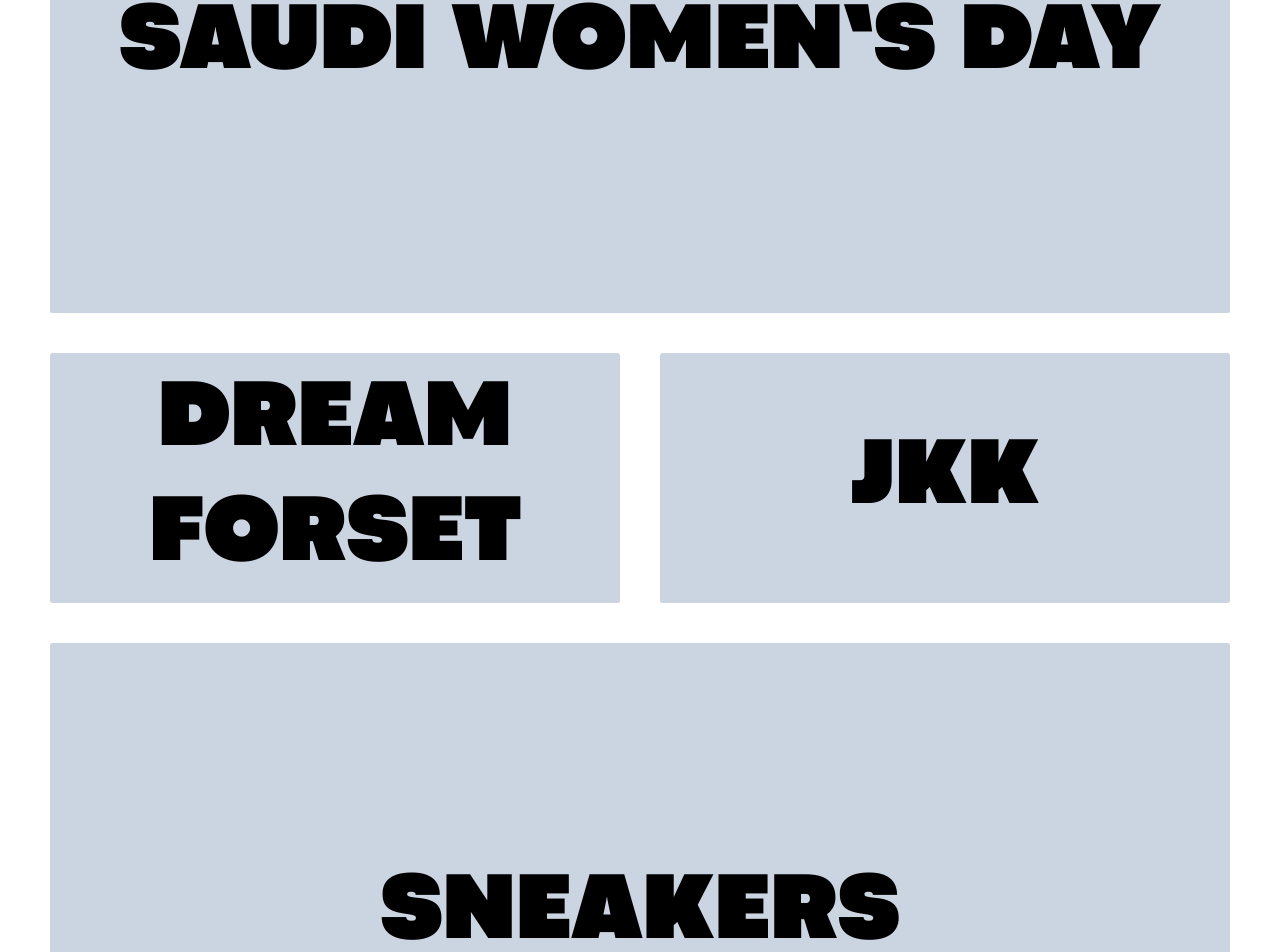
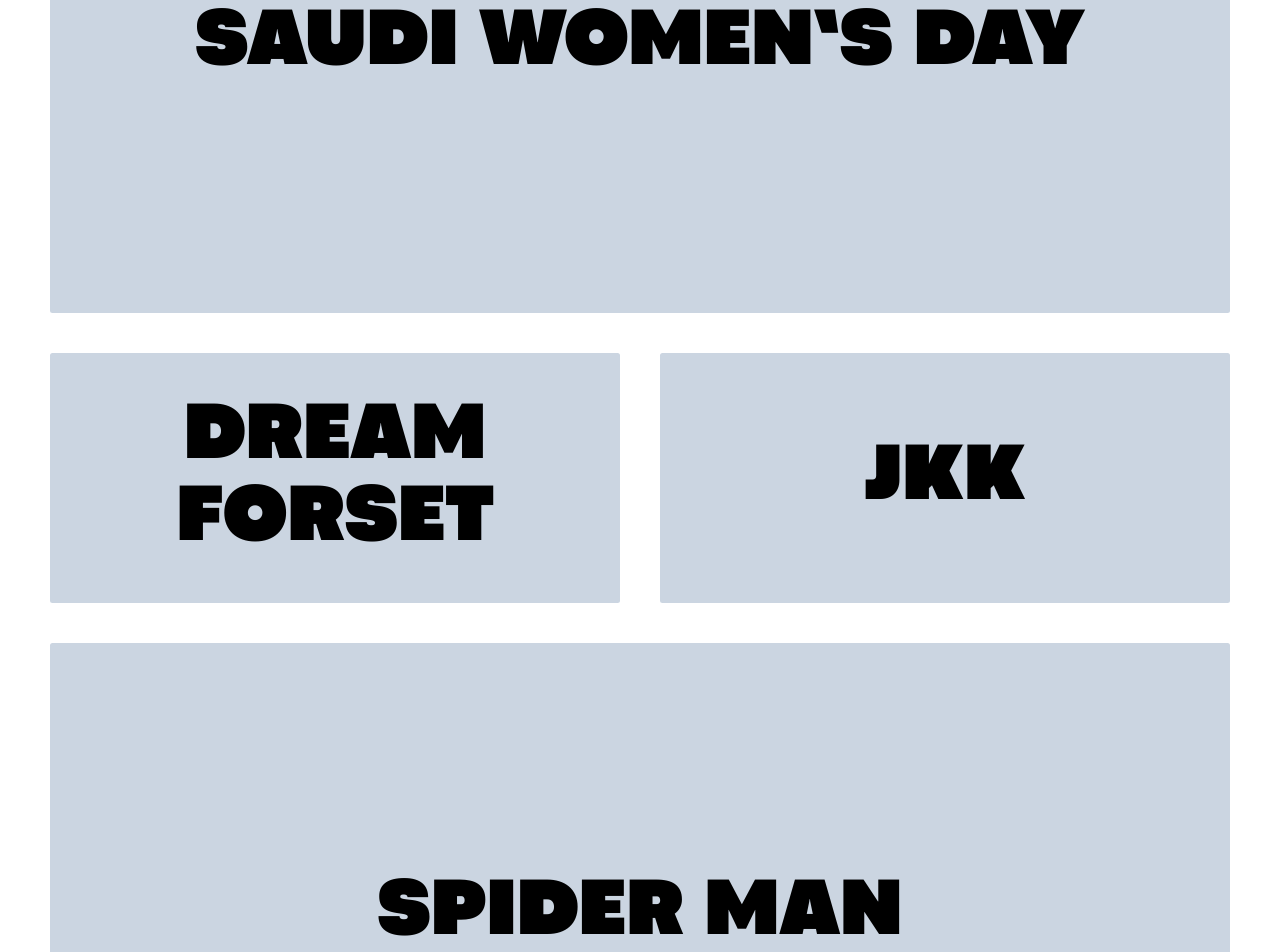
Before and after one commit to omar-fadel/ziad-portfolio, a Next.js app: page / in a window 1280 px wide. Shown: the part 1841-2793 px from the top of the page. Built offline with nearby package versions, Linux system fonts and the light colour scheme.

Commit message:
Enhance components with client-side features and interactivity. Updated Banner to manage video controls, modified Footer links for better accessibility, and improved GridTile with hover effects and routing. Refactored Header for logo navigation and expanded ProjectsGrid with dynamic video previews.

```diff
--- a/src/components/Banner/Banner.tsx
+++ b/src/components/Banner/Banner.tsx
@@ -1,4 +1,6 @@
-import { ReactNode } from 'react';
+'use client';
+
+import { ReactNode, useEffect, useRef } from 'react';
 
 import Header from '../Header';
 import Container from '../Container';
@@ -18,14 +20,28 @@
   videoName,
   children,
 }) => {
+  const videoRef = useRef<HTMLVideoElement>(null);
+  useEffect(() => {
+    const video = videoRef.current;
+    if (video) {
+      video.controls = true;
+    }
+    return () => {
+      if (video) {
+        video.currentTime = 0;
+      }
+    };
+  }, []);
+
   return (
     <Container className="grid">
       <video
+        ref={videoRef}
         className="z-0 col-start-1 row-start-1 h-full w-full object-cover"
         autoPlay
         style={{ height, width }}
-        muted
         loop
+        // controls
         id={id}
       >
         <source src={`/videos/${videoName}.mp4`} />
--- a/src/components/Footer/index.tsx
+++ b/src/components/Footer/index.tsx
@@ -35,7 +35,16 @@
               width={21}
               height={21}
             />
-            <h3>Instagram</h3>
+            <Link
+              href={
+                'https://www.instagram.com/ziadmagdyanimationz?igsh=cXI4bmQ1N21wb2Jh'
+              }
+              target="_blank"
+            >
+              <h3 className="hover:cursor-pointer hover:text-red-700">
+                Instagram
+              </h3>
+            </Link>
           </div>
           <div className="flex items-center gap-4">
             <Image
@@ -44,7 +53,9 @@
               width={21}
               height={21}
             />
-            <h3>Email</h3>
+            <Link href={'mailto:Ziad.magdy.a1@gmail.com'}>
+              <h3 className="hover:cursor-pointer hover:text-red-700">Email</h3>
+            </Link>
           </div>
         </article>
       </footer>
--- a/src/components/GridTile/index.tsx
+++ b/src/components/GridTile/index.tsx
@@ -1,14 +1,37 @@
+'use client';
+import Link from 'next/link';
+import { useState } from 'react';
+
 interface GridTileProps {
   children: React.ReactNode;
+  HoveredComponent?: React.ReactNode;
   className?: string;
+  link: string;
 }
 
-const GridTile: React.FC<GridTileProps> = ({ className, children }) => {
+const GridTile: React.FC<GridTileProps> = ({
+  className,
+  children,
+  HoveredComponent,
+  link,
+}) => {
+  const [isHovered, setIsHovered] = useState(false);
   return (
     <div
-      className={`flex items-center justify-center overflow-hidden rounded bg-slate-300 ${className}`}
+      className={`relative flex items-center justify-center overflow-hidden rounded bg-slate-300 ${className}`}
+      onMouseOver={() => setIsHovered(true)}
+      onMouseLeave={() => setIsHovered(false)}
     >
-      {children}
+      <Link href={link}>
+        {!isHovered || !HoveredComponent ? children : null}
+        <div
+          className={`absolute inset-0 flex items-center justify-center ${
+            isHovered && HoveredComponent ? 'opacity-100' : 'opacity-0'
+          } transition-opacity duration-300`}
+        >
+          {HoveredComponent}
+        </div>
+      </Link>
     </div>
   );
 };
--- a/src/components/Header/index.tsx
+++ b/src/components/Header/index.tsx
@@ -1,13 +1,16 @@
 'use client';
 
 import Image from 'next/image';
+import Link from 'next/link';
 
 import ContactButton from '../ContactButton';
 
 const Header: React.FC = () => {
   return (
     <header className="flex justify-between p-6">
-      <Image width={43} height={53} alt="logo" src="/images/logo.png" />
+      <Link href="/">
+        <Image width={43} height={53} alt="logo" src="/images/logo.png" />
+      </Link>
       <ContactButton />
     </header>
   );
--- a/src/components/ProjectsGrid/ProjectsGrid.tsx
+++ b/src/components/ProjectsGrid/ProjectsGrid.tsx
@@ -1,21 +1,40 @@
+import Link from 'next/link';
+
 import GridTile from '../GridTile';
 import './projects-grid.css';
 
 const ProjectsGrid: React.FC = () => {
   return (
     <div className="grid grid-cols-4 grid-rows-9 gap-16 p-20">
-      <GridTile className="col-span-3 row-span-2">
+      <GridTile
+        className="col-span-3 row-span-2"
+        link="/high"
+        HoveredComponent={
+          <video
+            width={200}
+            height={540}
+            className="h-full w-full object-cover"
+            autoPlay
+            muted
+            loop
+          >
+            <source src="/videos/high.mp4" />
+            Your browser does not support the video tag.
+          </video>
+        }
+      >
         <h1 className="mx-6 text-center uppercase">High</h1>
       </GridTile>
       <div
         id="transmition"
         className="relative col-span-1 row-span-2 h-[540px] rounded bg-black"
       >
+        <Link href="/transmition">
           <video
             className="h-full w-full"
             autoPlay
-          width={322}
-          height={560}
+            width={1360}
+            height={540}
             muted
             loop
             id="transmition"
@@ -30,24 +49,112 @@
           >
             Transmition
           </p>
+        </Link>
       </div>
-      <GridTile className="col-span-4 row-span-2">
-        <h1 className="mx-6 text-center uppercase">Saudi women’s day</h1>
+      <GridTile
+        link="/swd"
+        className="col-span-4 row-span-2"
+        HoveredComponent={
+          <video
+            width={200}
+            height={540}
+            className="h-full w-full object-cover"
+            autoPlay
+            muted
+            loop
+          >
+            <source src="/videos/Swd.mp4" />
+            Your browser does not support the video tag.
+          </video>
+        }
+      >
+        <h1 className="mx-6 text-center text-8xl uppercase md:text-[82px]">
+          Saudi women’s day
+        </h1>
       </GridTile>
-      <GridTile className="col-span-2 row-span-1">
-        <h1 className="mx-6 text-center uppercase">Dream Forset</h1>
+      <GridTile
+        link="/df"
+        className="col-span-2 row-span-1"
+        HoveredComponent={
+          <video
+            width={1350}
+            height={540}
+            className="h-full w-full object-cover"
+            autoPlay
+            muted
+            loop
+          >
+            <source src="/videos/dreamForest.mp4" />
+            Your browser does not support the video tag.
+          </video>
+        }
+      >
+        <h1 className="mx-6 text-center text-8xl uppercase md:text-[82px]">
+          Dream Forset
+        </h1>
       </GridTile>
-      <GridTile className="col-span-2 row-span-1">
-        <h1 className="mx-6 text-center uppercase">JKK</h1>
+      <GridTile
+        className="col-span-2 row-span-1"
+        link="/jkk"
+        HoveredComponent={
+          <video
+            width={1350}
+            height={540}
+            className="h-full w-full object-cover"
+            autoPlay
+            muted
+            loop
+          >
+            <source src="/videos/jkk.mp4" />
+            Your browser does not support the video tag.
+          </video>
+        }
+      >
+        <h1 className="mx-6 text-center text-8xl uppercase md:text-[82px]">
+          JKK
+        </h1>
       </GridTile>
-      <GridTile className="col-span-4 row-span-2">
-        <h1 className="mx-6 text-center uppercase">Sneakers</h1>
+      <GridTile
+        className="col-span-4 row-span-2"
+        link="/sneakers"
+        HoveredComponent={
+          <video
+            width={1350}
+            height={540}
+            className="h-full w-full object-cover"
+            autoPlay
+            muted
+            loop
+          >
+            <source src="/videos/sneakers.mp4" />
+            Your browser does not support the video tag.
+          </video>
+        }
+      >
+        <h1 className="mx-6 text-center text-8xl uppercase md:text-[82px]">
+          Spider man
+        </h1>
       </GridTile>
-      <GridTile className="col-start-1 col-end-3 row-start-8 row-end-10">
-        <h1 className="mx-6 text-center uppercase">Spider man</h1>
-      </GridTile>
-      <GridTile className="col-start-3 col-end-5 row-start-8 row-end-10">
-        <h1 className="mx-6 text-center uppercase">Heavenly</h1>
+      <GridTile
+        link="/heavenly"
+        className="col-start-1 col-end-5 row-start-8 row-end-10"
+        HoveredComponent={
+          <video
+            width={1350}
+            height={540}
+            className="h-full w-full object-cover"
+            autoPlay
+            muted
+            loop
+          >
+            <source src="/videos/heavenly.mp4" />
+            Your browser does not support the video tag.
+          </video>
+        }
+      >
+        <h1 className="mx-6 text-center text-6xl uppercase md:text-[82px]">
+          Heavenly
+        </h1>
       </GridTile>
     </div>
   );
```
Lines whose indentation alone changed are shown as unchanged.
